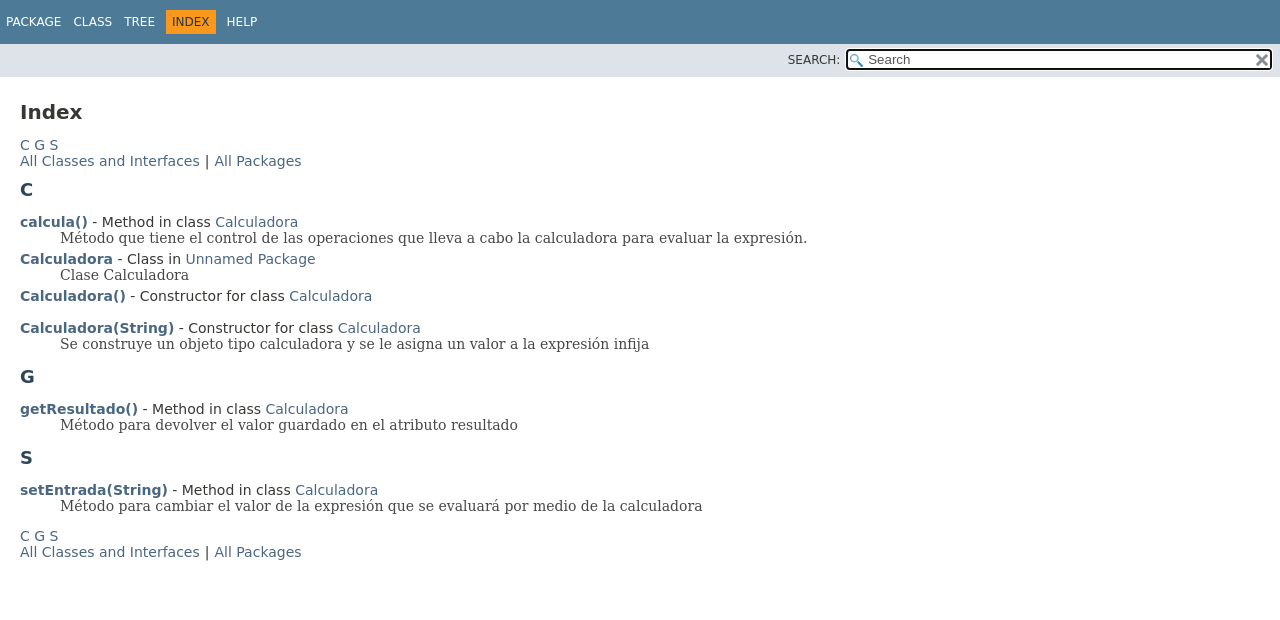
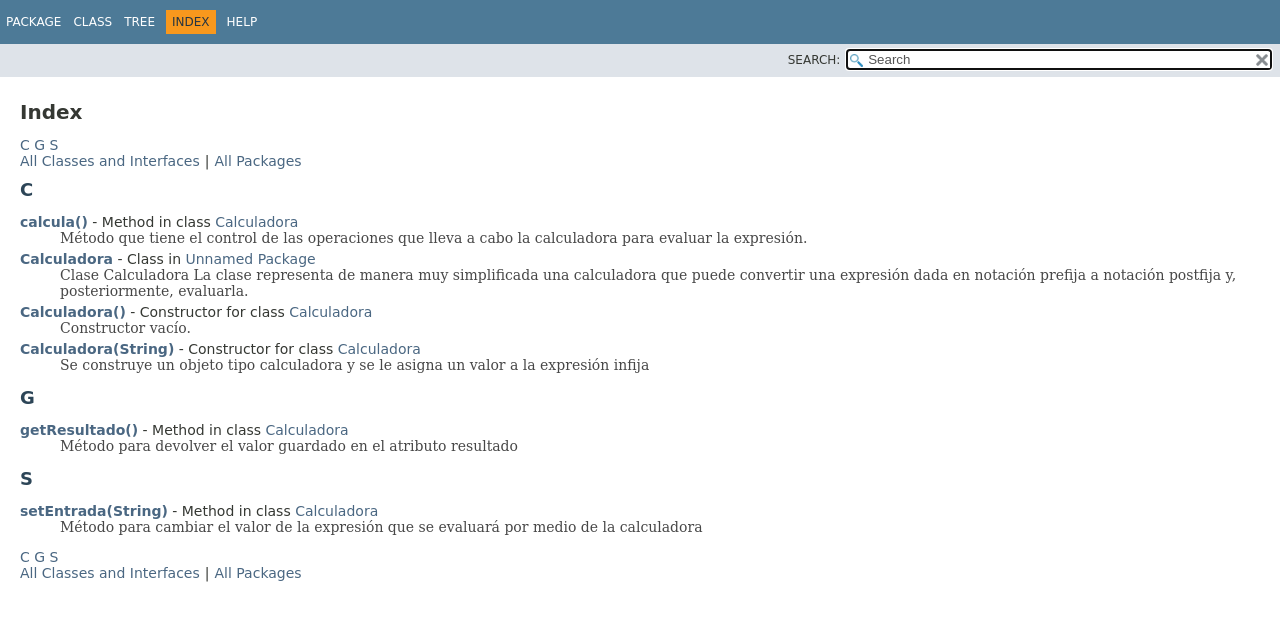
Before and after one commit to covaconv/edd_calculadora, a plain HTML site: page documentacionPrueba/index-all.html in a window 1280 px wide. Drawn offline with Linux system fonts and the light colour scheme; a web font is replaced by a local one.

Commit message:
Cambios en javadoc

```diff
--- a/documentacionPrueba/index-all.html
+++ b/documentacionPrueba/index-all.html
@@ -1,7 +1,7 @@
 <!DOCTYPE HTML>
 <html lang="en">
 <head>
-<!-- Generated by javadoc (17) on Thu Oct 03 20:27:46 CDT 2024 -->
+<!-- Generated by javadoc (17) on Thu Oct 03 21:47:26 CDT 2024 -->
 <title>Index</title>
 <meta name="viewport" content="width=device-width, initial-scale=1">
 <meta http-equiv="Content-Type" content="text/html; charset=utf-8">
@@ -59,10 +59,16 @@ loadScripts(document, 'script');</script>
 </dd>
 <dt><a href="Calculadora.html" class="type-name-link" title="class in Unnamed Package">Calculadora</a> - Class in <a href="package-summary.html">Unnamed Package</a></dt>
 <dd>
-<div class="block">Clase Calculadora</div>
+<div class="block">Clase Calculadora
+
+ La clase representa de manera muy simplificada una calculadora que puede convertir
+ una expresión dada en notación prefija a notación postfija y, posteriormente,
+ evaluarla.</div>
 </dd>
 <dt><a href="Calculadora.html#%3Cinit%3E()" class="member-name-link">Calculadora()</a> - Constructor for class <a href="Calculadora.html" title="class in Unnamed Package">Calculadora</a></dt>
-<dd>&nbsp;</dd>
+<dd>
+<div class="block">Constructor vacío.</div>
+</dd>
 <dt><a href="Calculadora.html#%3Cinit%3E(java.lang.String)" class="member-name-link">Calculadora(String)</a> - Constructor for class <a href="Calculadora.html" title="class in Unnamed Package">Calculadora</a></dt>
 <dd>
 <div class="block">Se construye un objeto tipo calculadora y se le asigna un valor a la expresión infija</div>
```
Also changed, not shown: documentacionPrueba/Calculadora.html (+16 -5 lines), documentacionPrueba/allclasses-index.html (+6 -2 lines), documentacionPrueba/allpackages-index.html (+1 -1 lines), documentacionPrueba/help-doc.html (+1 -1 lines), documentacionPrueba/index.html (+1 -1 lines), documentacionPrueba/overview-tree.html (+1 -1 lines), documentacionPrueba/package-summary.html (+6 -2 lines), documentacionPrueba/package-tree.html (+1 -1 lines).
